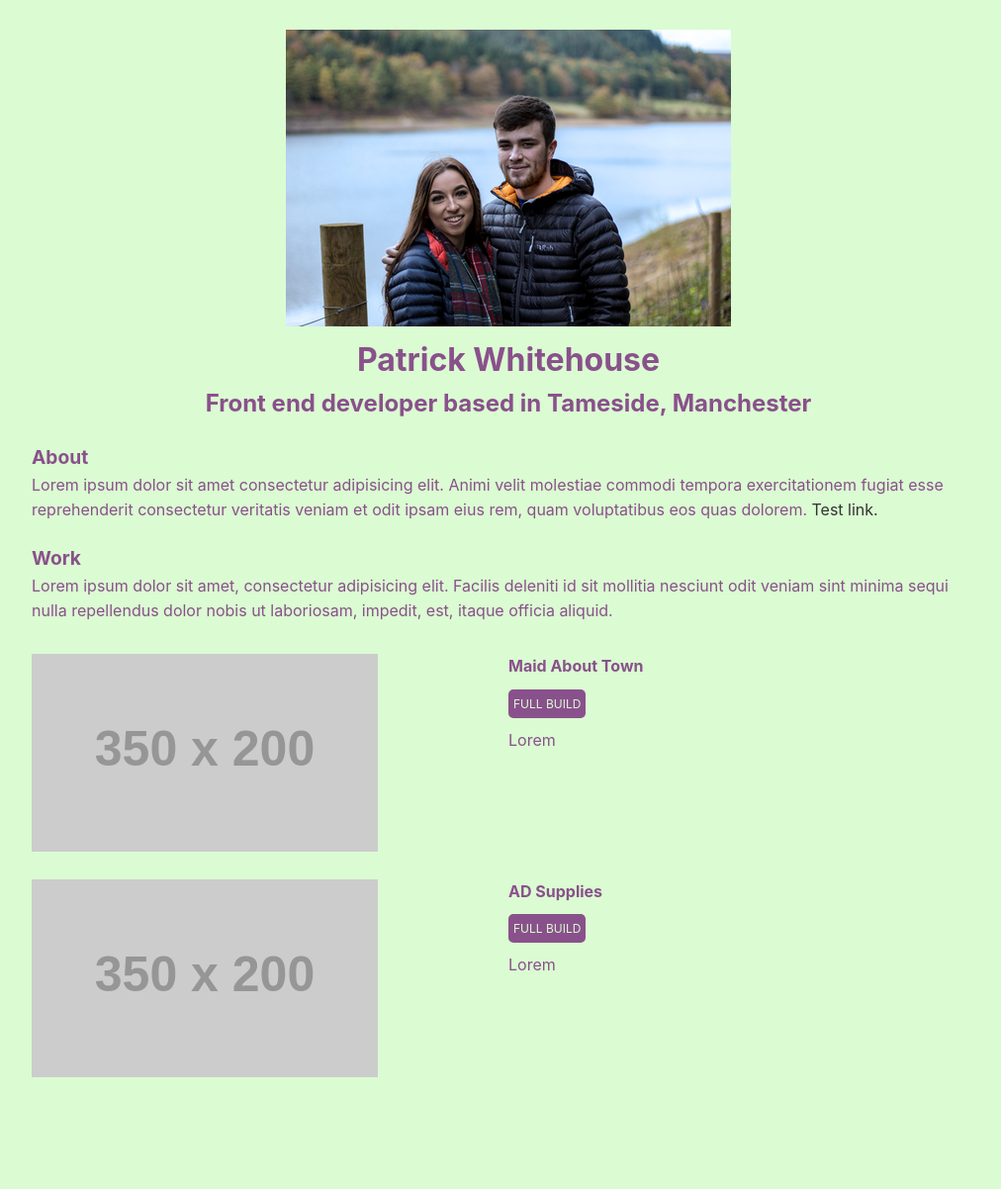
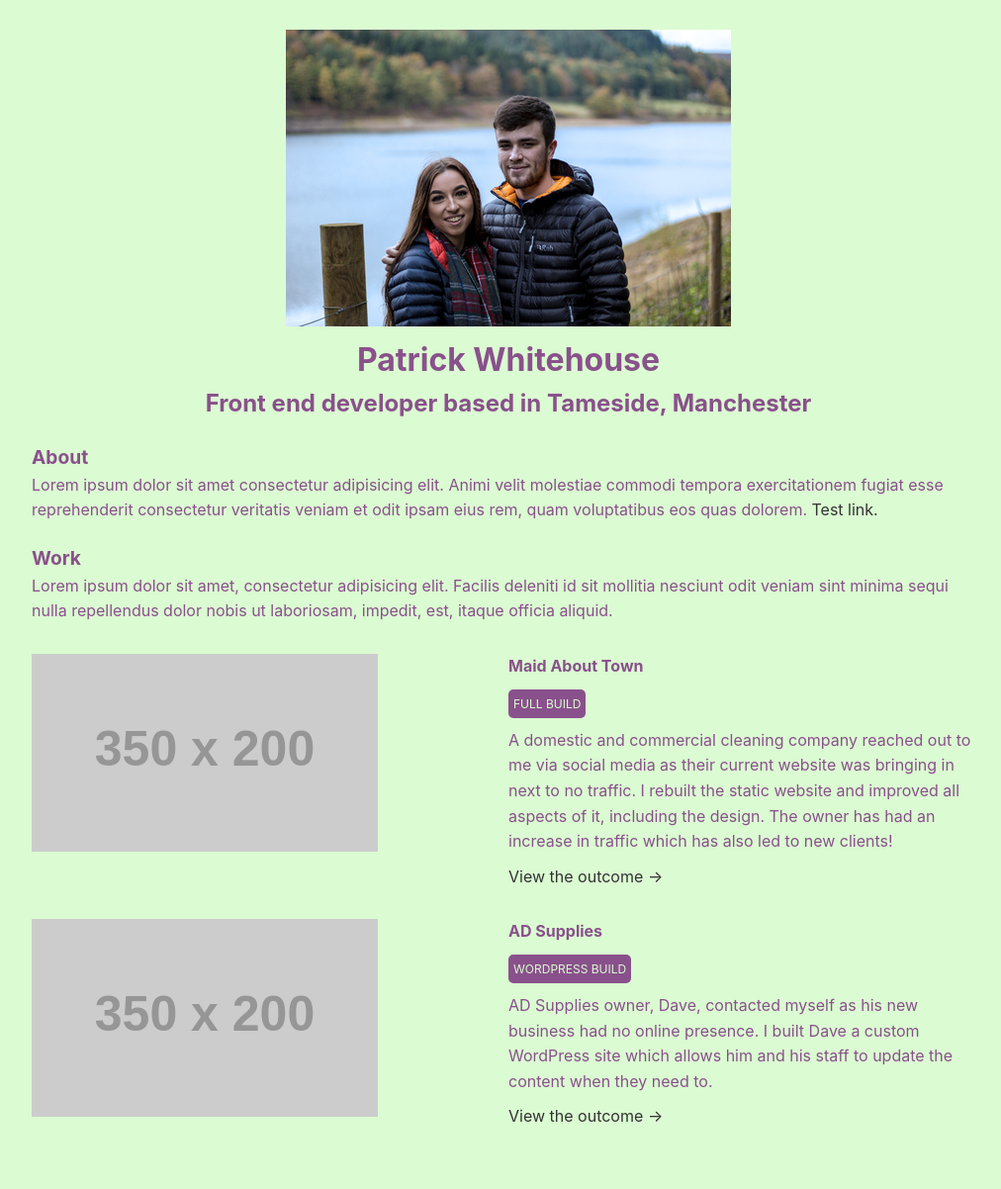
Before and after one commit to PatrickWhitehouse/Old-portfolio, a Jekyll site: the page built from index.html, in a window 1280 px wide. Shown: the whole page at 99% size, without its empty margins (126-1138 px from the left). Built offline with Jekyll 4.4.1, drawn with Linux system fonts in a browser that asks for light colours; before the commit the page ends 1146 px from its top, so only the background shows below that.

Commit message:
add work content

```diff
--- a/_data/work.yml
+++ b/_data/work.yml
@@ -1,9 +1,11 @@
 - name: Maid About Town
   type: Full build
-  desc: Lorem
+  desc: A domestic and commercial cleaning company reached out to me via social media as their current website was bringing in next to no traffic. I rebuilt the static website and improved all aspects of it, including the design. The owner has had an increase in traffic which has also led to new clients!
   img: https://placehold.it/350x200
+  url: https://maidabouttown.cleaning
 
 - name: AD Supplies
-  type: Full build
-  desc: Lorem
+  type: WordPress build
+  desc: AD Supplies owner, Dave, contacted myself as his new business had no online presence. I built Dave a custom WordPress site which allows him and his staff to update the content when they need to.
   img: https://placehold.it/350x200
+  url: https://ad-supplies.com
--- a/css/main.css
+++ b/css/main.css
@@ -1,3 +1,4 @@
+@charset "UTF-8";
 /* http://meyerweb.com/eric/tools/css/reset/ */
 /* v1.0 | 20080212 */
 html, body, div, span, applet, object, iframe,
@@ -123,3 +124,12 @@ section.hero {
       border-radius: 5px; }
     .work--grid .work--item .work--desc * {
       margin-bottom: 10px; }
+    .work--grid .work--item .work--desc a.work--url {
+      display: inline-block;
+      position: relative; }
+      .work--grid .work--item .work--desc a.work--url:after {
+        display: block;
+        content: "→";
+        right: -20px;
+        position: absolute;
+        top: 0; }
--- a/index.html
+++ b/index.html
@@ -26,6 +26,7 @@ title: Patrick Whitehouse - Front end developer based in Tameside
           <h4>{{work.name}}</h4>
           <small>{{work.type}}</small>
           <p>{{work.desc}}</p>
+          {% if work.url %}<a class="work--url" href="{{work.url}}" title="{{work.name}} site" target="_blank">View the outcome</a>{%endif%}
         </div>
       </div>
     {%endfor%}
```
Also changed, not shown: _scss/main.scss (+13 -0 lines).
